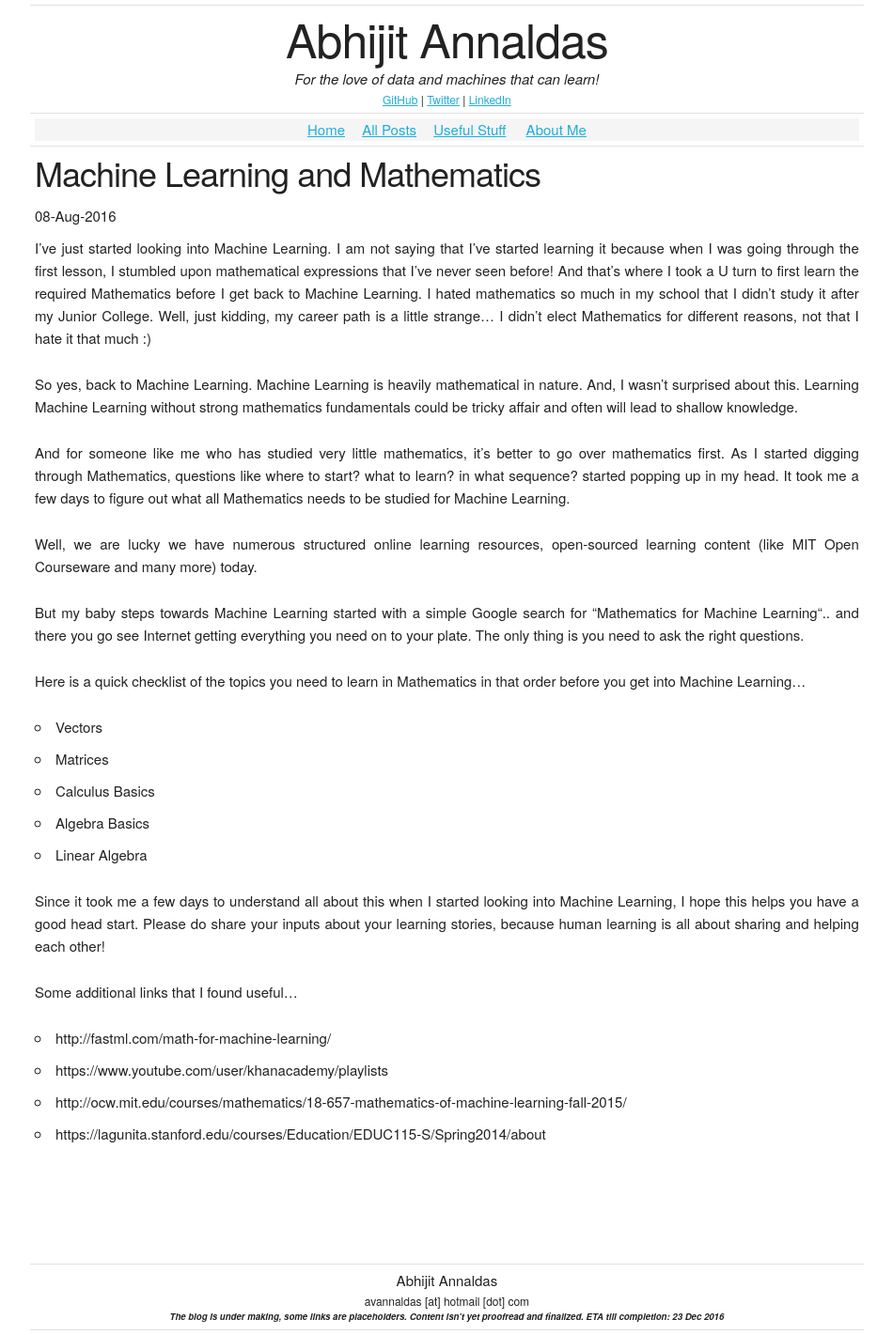
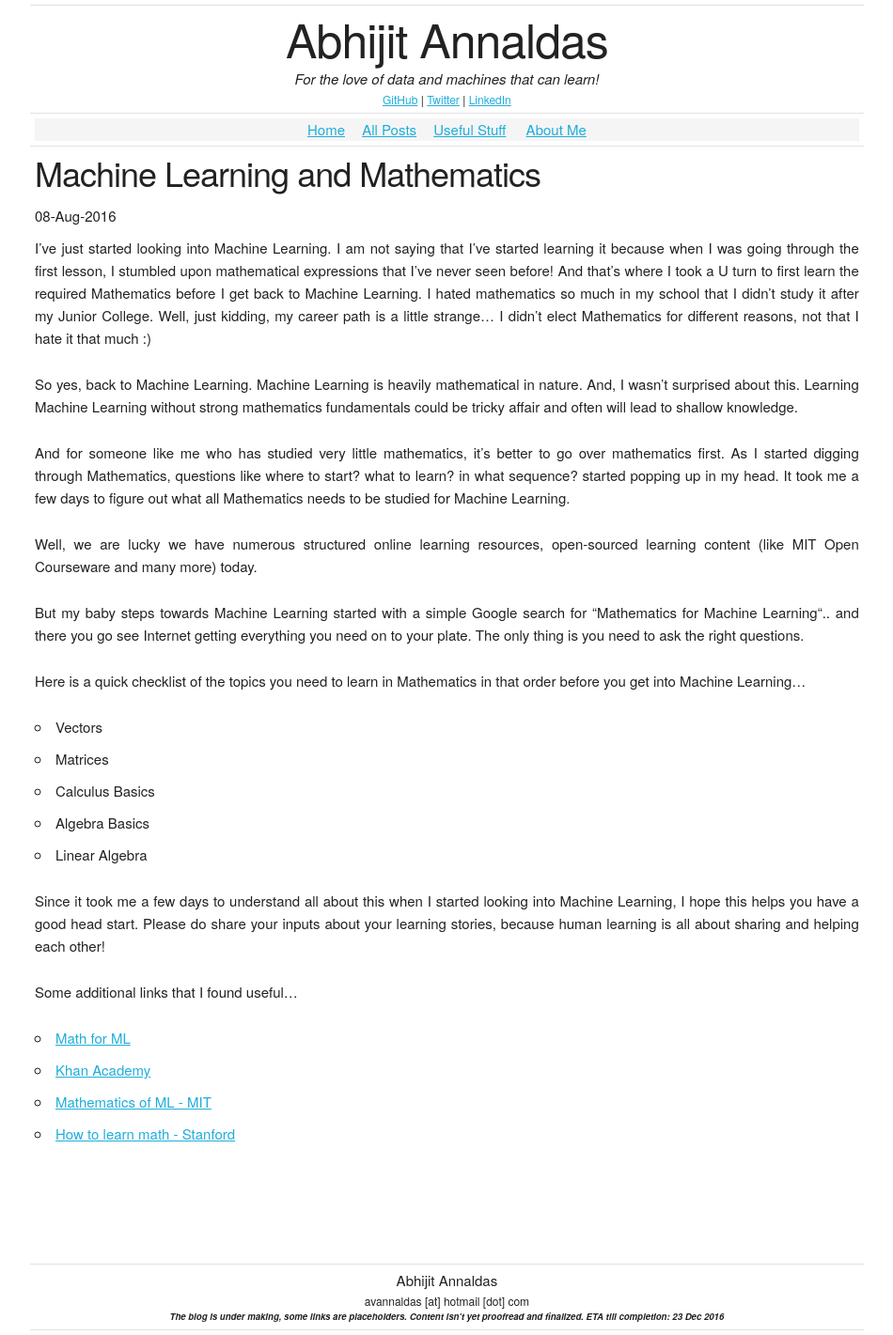
Before and after one commit to devm1023/ML_project, a Jekyll site: the page built from _posts/2016-08-08-machine-learning-and-mathematics.markdown, in a window 1280 px wide. Shown: the whole page at 94% size, without its empty margins (123-1073 px from the left). Built offline with Jekyll 4.4.1, drawn with Linux system fonts in a browser that asks for light colours; some web fonts are replaced.

Commit message:
Update 2016-08-08-machine-learning-and-mathematics.markdown

```diff
--- a/_posts/2016-08-08-machine-learning-and-mathematics.markdown
+++ b/_posts/2016-08-08-machine-learning-and-mathematics.markdown
@@ -15,6 +15,7 @@ Well, we are lucky we have numerous structured online learning resources, open-s
 But my baby steps towards Machine Learning started with a simple Google search for “Mathematics for Machine Learning“.. and there you go see Internet getting everything you need on to your plate. The only thing is you need to ask the right questions.
 
 Here is a quick checklist of the topics you need to learn in Mathematics in that order before you get into Machine Learning…
+
 - Vectors
 - Matrices
 - Calculus Basics
@@ -24,7 +25,8 @@ Here is a quick checklist of the topics you need to learn in Mathematics in that
 Since it took me a few days to understand all about this when I started looking into Machine Learning, I hope this helps you have a good head start. Please do share your inputs about your learning stories, because human learning is all about sharing and helping each other!
 
 Some additional links that I found useful…
-- http://fastml.com/math-for-machine-learning/
-- https://www.youtube.com/user/khanacademy/playlists
-- http://ocw.mit.edu/courses/mathematics/18-657-mathematics-of-machine-learning-fall-2015/
-- https://lagunita.stanford.edu/courses/Education/EDUC115-S/Spring2014/about
+
+- [Math for ML](http://fastml.com/math-for-machine-learning/)
+- [Khan Academy](https://www.youtube.com/user/khanacademy/playlists)
+- [Mathematics of ML - MIT](http://ocw.mit.edu/courses/mathematics/18-657-mathematics-of-machine-learning-fall-2015/)
+- [How to learn math - Stanford](https://lagunita.stanford.edu/courses/Education/EDUC115-S/Spring2014/about)
```
